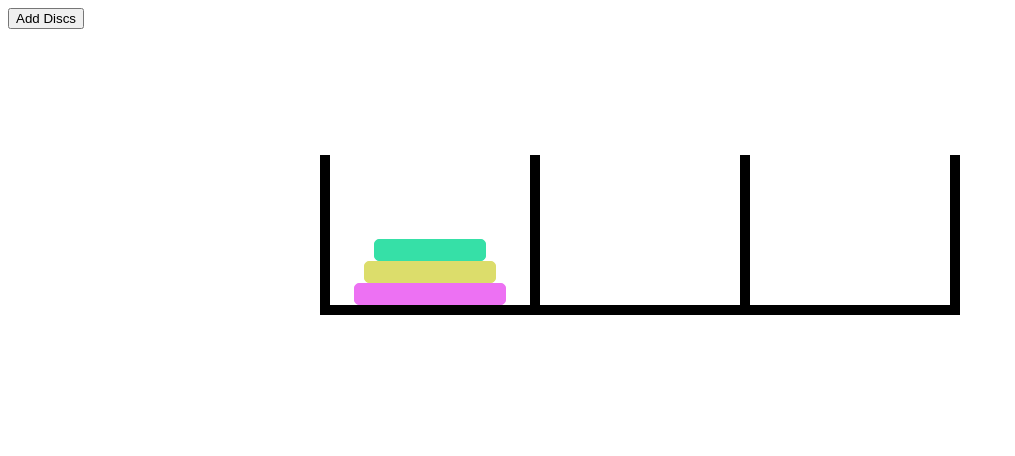
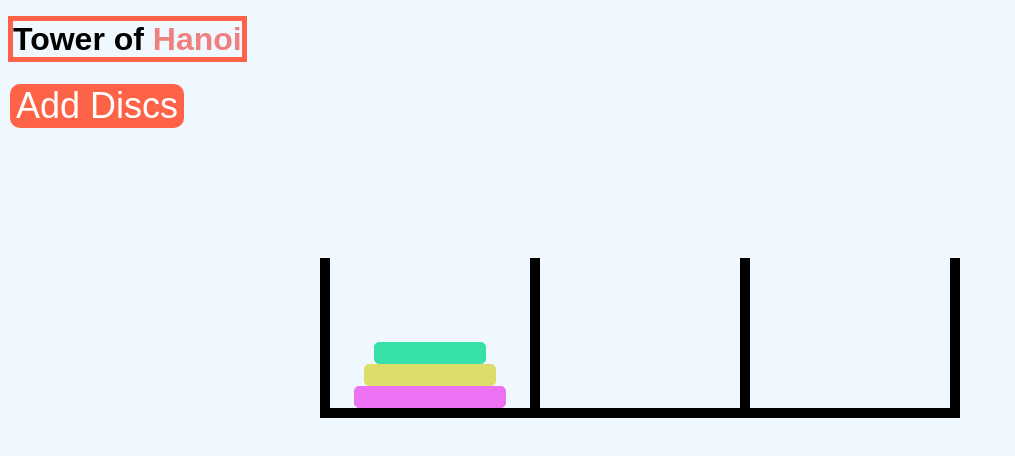
Before and after one commit to AndrewKalGit/Tower-of-Hanoi, a plain HTML site: page index.html in a window 1280 px wide. Shown: the whole page, without its empty margins (0-1015 px from the left). Drawn offline with Linux system fonts and the light colour scheme.

Commit message:
Updated MVP basic functionality

```diff
--- a/index.html
+++ b/index.html
@@ -8,6 +8,9 @@
     <link rel="stylesheet" href="styles.css">
 </head>
 <body>
+    <header>
+        <h1><span class="Border">Tower of <span class="Hanoi"> Hanoi</span></span></h1>
+    </header>
     <button type="button">Add Discs</button>
 <div class="poles">
     <ul class="pole" id="p1">
--- a/script.js
+++ b/script.js
@@ -81,7 +81,7 @@ function moveDiscOrigin(pole, js) {
 		selectDisc = null;
 		DISC_ARR[selectedPole.id[1] - 1].push(js);
 	}
-	checkWin();
+	setTimeout(checkWin, 300);
 
 	// let makeshiftIdentifierDiscs = parseInt(selectDisc.id[1]) + 1;
 	// let uniqueDiscus = parseInt(pole.id[1] - 1);
--- a/styles.css
+++ b/styles.css
@@ -1,3 +1,7 @@
+body {
+	background-color: aliceblue;
+}
+
 ul {
 	display: flex;
 	flex-direction: column-reverse;
@@ -40,3 +44,33 @@ li {
 #p3 {
 	border-right: 10px solid black;
 }
+
+/* https://www.w3schools.com/css/tryit.asp?filename=trycss_buttons_padding */
+/* Button Style */
+button {
+	background-color: tomato;
+	border: none;
+	color: white;
+	text-align: center;
+	text-decoration: none;
+	display: inline-block;
+	font-size: 36px;
+	margin: 4px 2px;
+	cursor: pointer;
+	border-radius: 10px;
+}
+
+button:hover {
+	background-color: white;
+	color: tomato;
+	transition: 1s;
+}
+
+.Border {
+	font-family: Arial, Helvetica, sans-serif;
+	border: 5px solid tomato;
+}
+
+.Hanoi {
+	color: lightcoral;
+}
```
Also changed, not shown: 1 other file.
